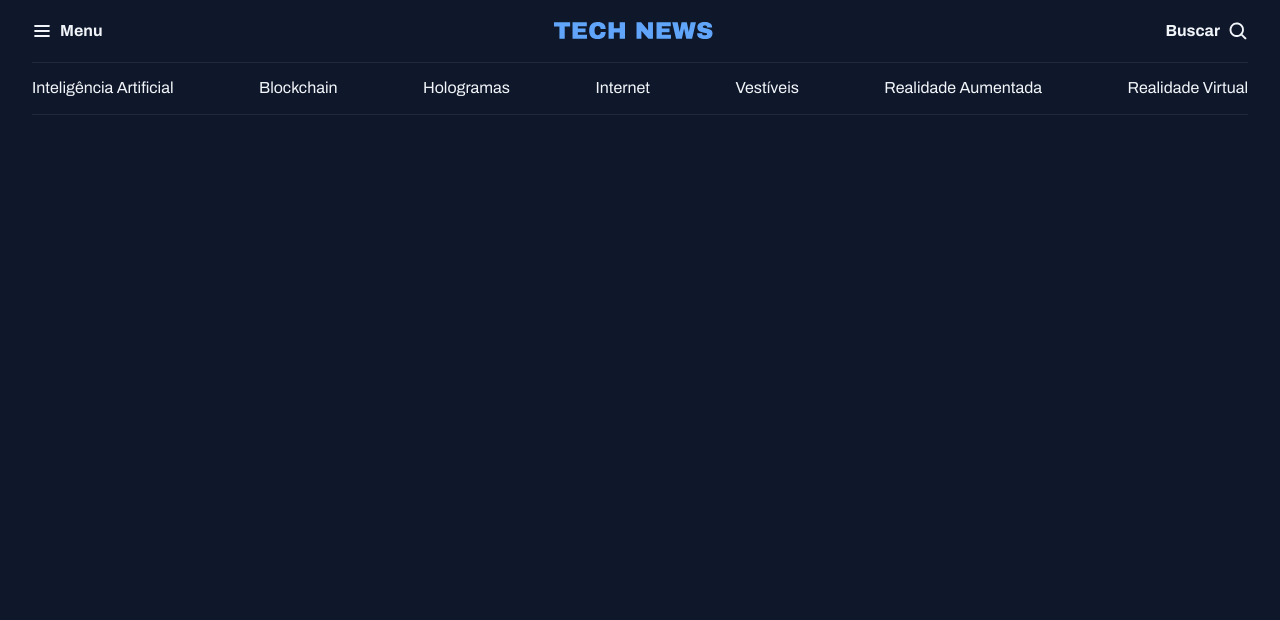
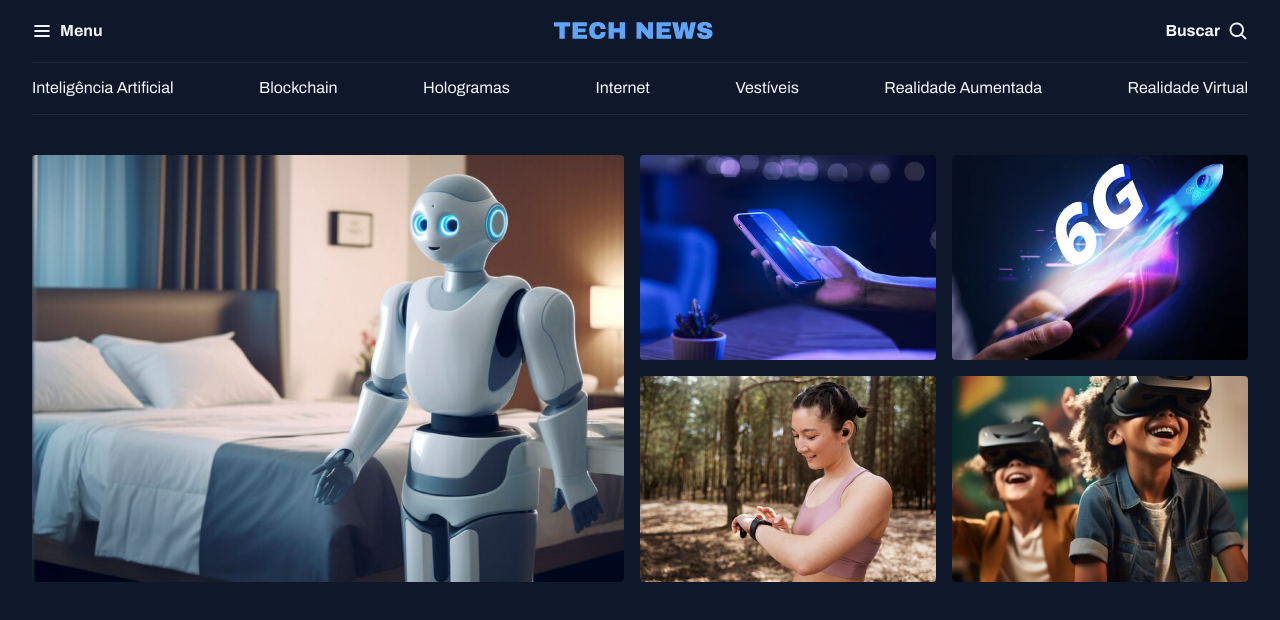
Before and after one commit to diegodevtech/news-app, a plain HTML site: page index.html in a window 1280 px wide. Drawn offline with Linux system fonts and the light colour scheme.

Commit message:
Sections
-adds featured section with its styles

```diff
--- a/index.html
+++ b/index.html
@@ -13,7 +13,7 @@
 </head>
 <body>
   <header class="container">
-    <nav id="primary" class="grid grid-column">
+    <nav id="primary" class="grid grid-col">
       <div>
         <img src="assets/icons/List.svg" alt="Ícone de Menu">
         <strong>Menu</strong>
@@ -26,7 +26,7 @@
         <img src="assets/icons/MagnifyingGlass.svg" alt="Ícone de lupa para pesquisa">
       </div>
     </nav>
-    <nav id="secondary" class="grid grid-column">
+    <nav id="secondary" class="grid grid-col">
       <a href="#">Inteligência Artificial</a>
       <a href="#">Blockchain</a>
       <a href="#">Hologramas</a>
@@ -36,5 +36,18 @@
       <a href="#">Realidade Virtual</a>
     </nav>
   </header>
+  <main class="grid container">
+    <section id="featured" class="grid grid-col gap-1">
+      <div>
+        <img src="assets/images/Image 01.png" alt="Image">
+      </div>
+      <div class="grid grid-cols-2 gap-1">
+        <img src="assets/images/Image 02.png" alt="Image">
+        <img src="assets/images/Image 03.png" alt="Image">
+        <img src="assets/images/Image 04.png" alt="Image">
+        <img src="assets/images/Image 05.png" alt="Image">
+      </div>
+    </section>
+  </main>
 </body>
 </html>
--- a/styles/globals.css
+++ b/styles/globals.css
@@ -41,17 +41,16 @@
   font: inherit;
 }
 
+img {
+  max-width: 100%;
+}
+
 .container {
   max-width: 80rem;
   padding-inline: 2rem;
   margin-inline: auto;
 }
 
-/* Utility First */
-.grid {
-  display: grid;
+main {
+  margin-top: 2.5rem;
 }
-
-.grid-column {
-  grid-auto-flow: column;
-}
--- a/styles/index.css
+++ b/styles/index.css
@@ -1,2 +1,4 @@
 @import url(globals.css);
+@import url(utility.css);
 @import url(header.css);
+@import url(section.css);
--- /dev/null
+++ b/styles/section.css
@@ -0,0 +1,7 @@
+#featured {
+  img {
+    height: 100%;
+    object-fit: cover;
+    border-radius: 0.25rem;
+  }
+}
--- /dev/null
+++ b/styles/utility.css
@@ -0,0 +1,16 @@
+/* Utility First */
+.grid {
+  display: grid;
+}
+
+.grid-col {
+  grid-auto-flow: column;
+}
+
+.grid-cols-2 {
+  grid-template-columns: 1fr 1fr;
+}
+
+.gap-1 {
+  gap: 1rem;
+}
```
